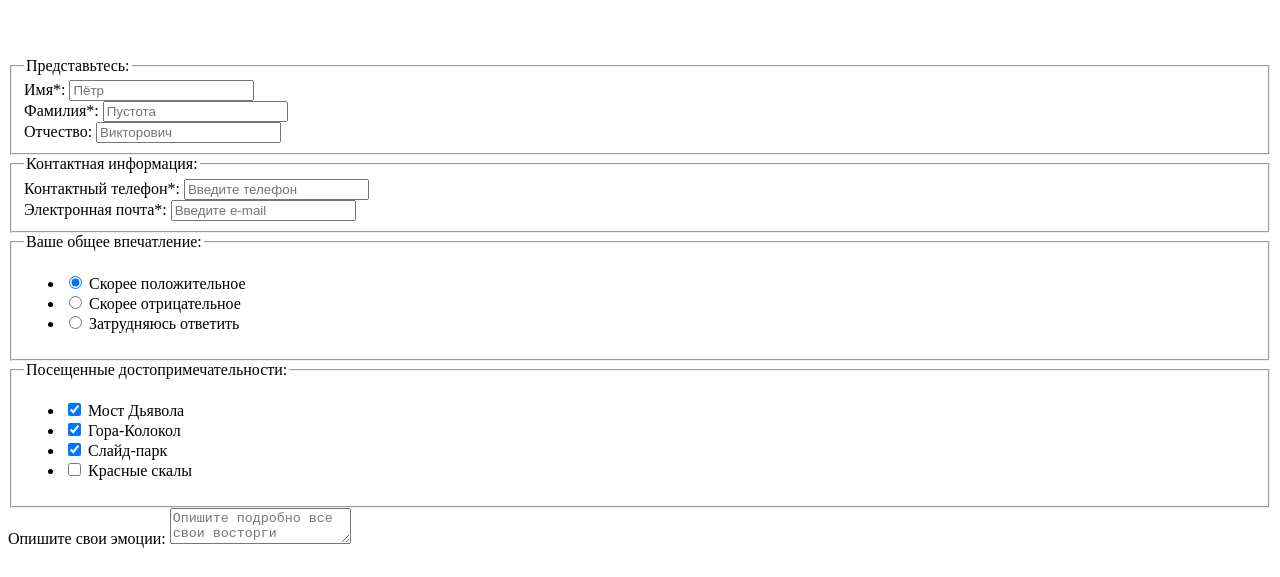
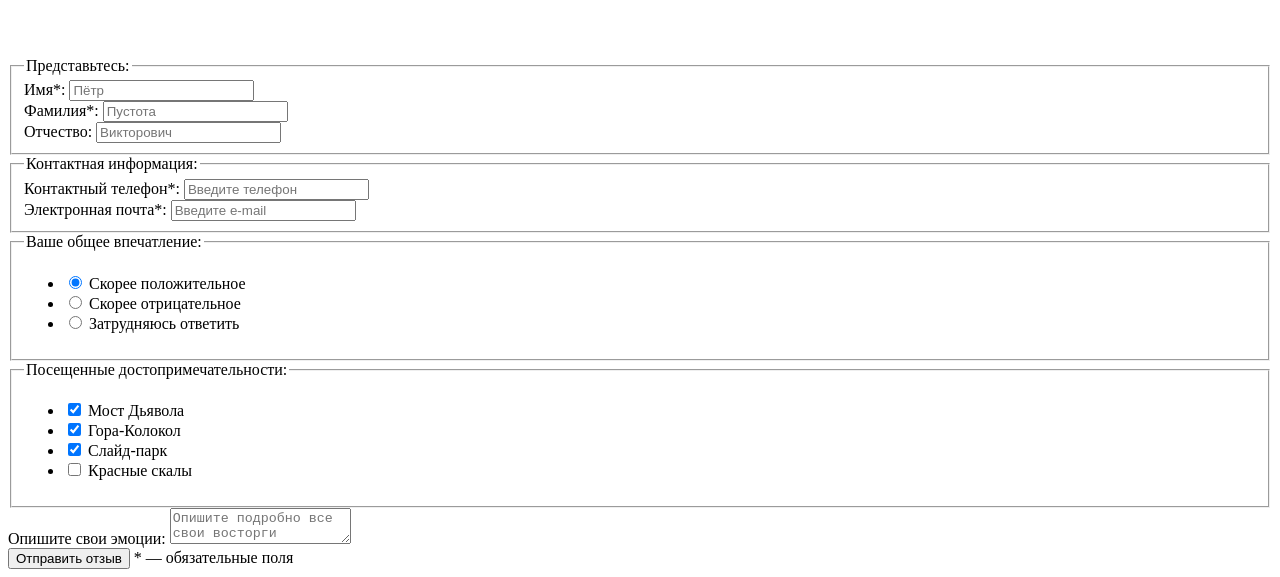
Before and after one commit to htmlacademy-adaptive/1897333-sedona-28, a website: page source/form.html in a window 1280 px wide. Shown: the part 778-1355 px from the top of the page. Before the commit the page ends 1334 px from the top, so only its background shows below. Drawn offline with Linux system fonts and the light colour scheme.

Commit message:
Добавил отправку формы

```diff
--- a/source/form.html
+++ b/source/form.html
@@ -147,6 +147,8 @@
             <textarea class="feedback__field" id="emotions" name="emotions" rows="" cols=""
               placeholder="Опишите подробно все свои восторги" required></textarea>
           </div>
+          <button class="feedback_button" type="submit">Отправить отзыв</button>
+          <span class="feedback__required-field">* — обязательные поля</span>
         </form>
 
       </div>
```
